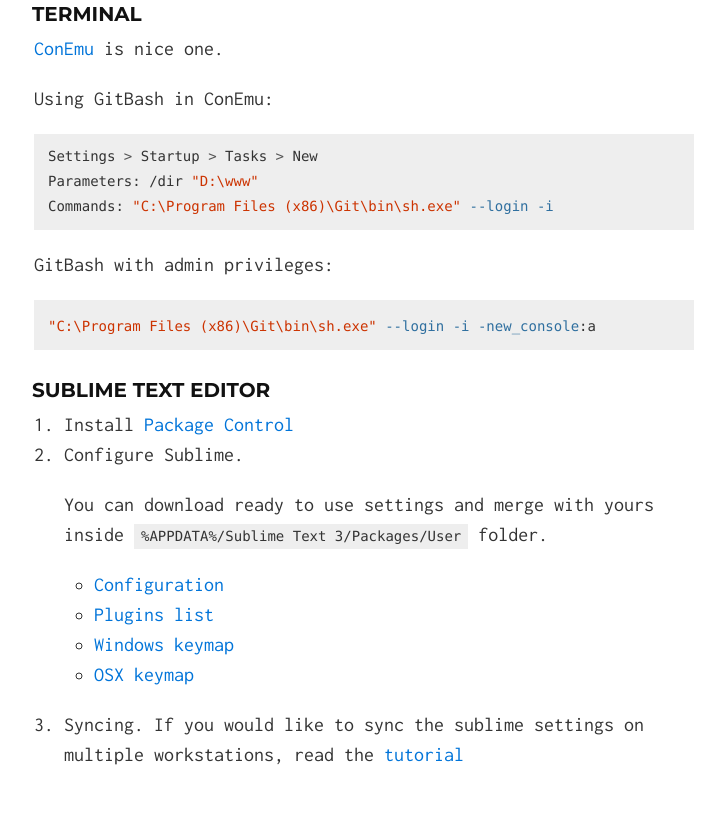
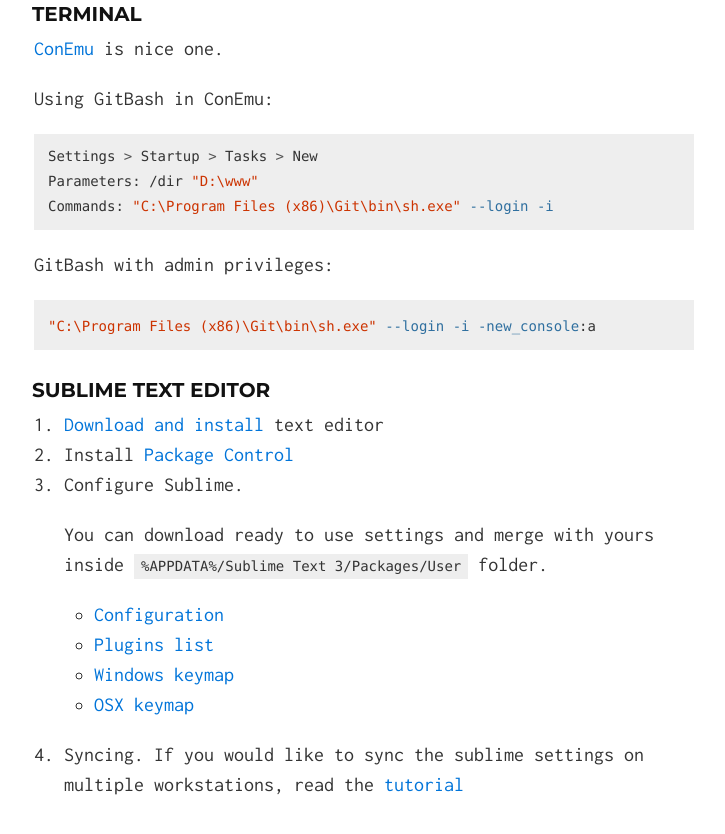
Before and after one commit to tmhub/tmhub.github.io, a Jekyll site: the page built from index.html, in a window 1280 px wide and 900 px high, scrolled down 8976 px. Shown: the top 834 px of the window, without its empty margins (276-1001 px from the left). Built offline with Jekyll 4.4.1, drawn with Linux system fonts in a browser that asks for light colours; nearby versions of some CDN libraries.

Commit message:
Added sublime text download link

```diff
--- a/_includes/index.md
+++ b/_includes/index.md
@@ -330,8 +330,9 @@
 
 ### Sublime text editor
 
-1. Install [Package Control](https://sublime.wbond.net/installation)
-2. Configure Sublime.
+1. [Download and install](http://www.sublimetext.com/3) text editor
+2. Install [Package Control](https://sublime.wbond.net/installation)
+3. Configure Sublime.
 
     You can download ready to use settings and merge with yours inside
     `%APPDATA%/Sublime Text 3/Packages/User` folder.
```
Also changed, not shown: other parts of _includes/index.md (+1 -1 lines).
